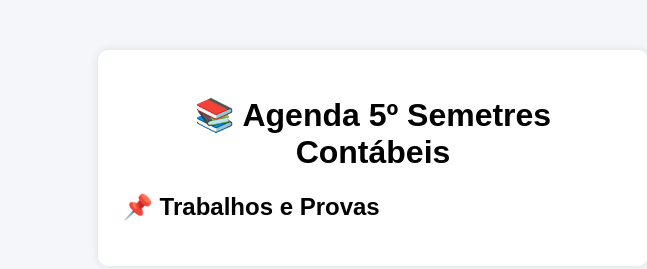
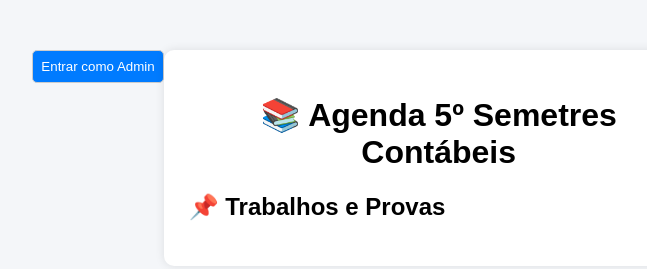
Before and after one commit to contabeisfam/Agenda, a plain HTML site: page index.html in a window 1280 px wide. Shown: the whole page, without its empty margins (267-914 px from the left). Drawn offline with Linux system fonts and the light colour scheme.

Commit message:
Update index.html
adicionado botão para "logar"

```diff
--- a/index.html
+++ b/index.html
@@ -6,7 +6,7 @@
     <link rel="stylesheet" href="style.css">
 </head>
 <body>
-
+    <a href="admin.html"><button>Entrar como Admin</button></a>
     <div class="container">
         <h1>📚 Agenda 5º Semetres Contábeis</h1>
         <h2>📌 Trabalhos e Provas</h2>
```
